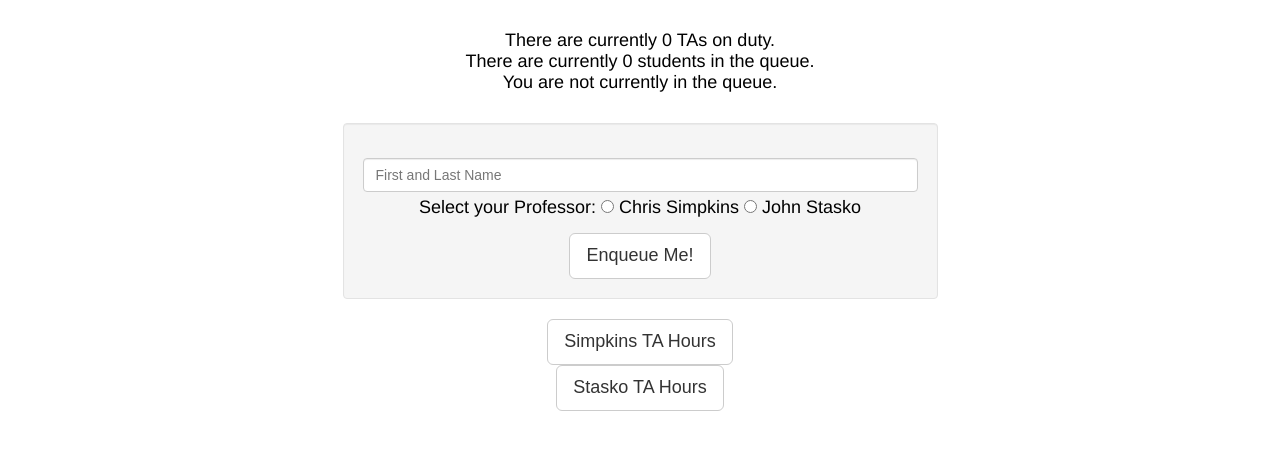
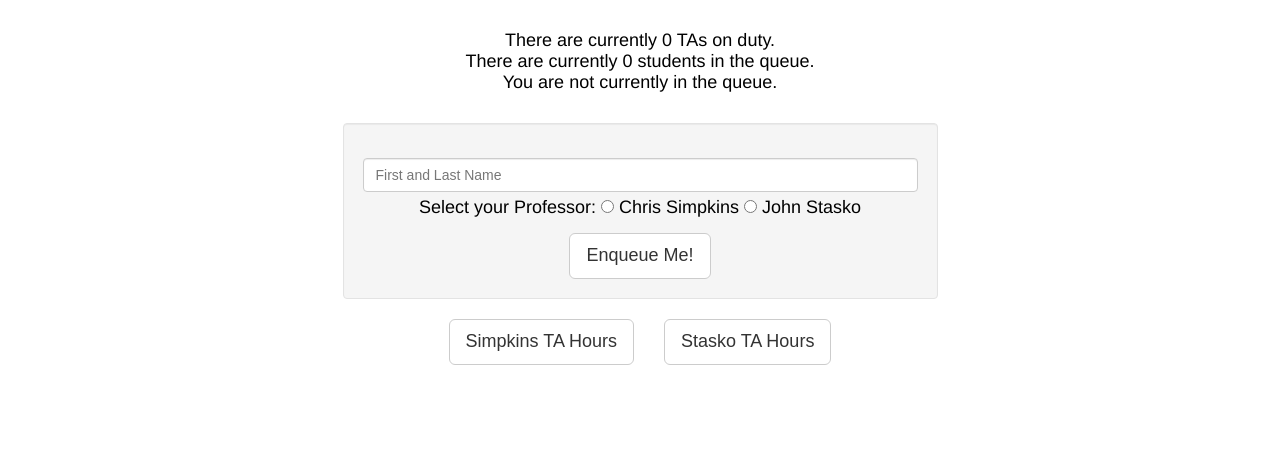
Before and after one commit to Mebibyte/CS1331Hours, a website: page index.html in a window 1280 px wide. Shown: the part 124-574 px from the top of the page. Drawn offline with nearby package versions, Linux system fonts and the light colour scheme; no server answers.

Commit message:
Fix styling on office hour buttons

```diff
--- a/index.html
+++ b/index.html
@@ -5,7 +5,7 @@
     <link rel="stylesheet" type="text/css" href="/css/style.css" />
   </head>
   <body style="padding-bottom: 70px">
-    <div class="container-fluid">
+    <div class="container-fluid text-center">
       <div class="jumbotron text-center" style="padding: 0.5em 0.6em;">
           <h1>CS 1331 Office Hours</h1>
           <p>
@@ -40,9 +40,13 @@
           </div>
         </div>
       </div>
-      <div class="text-center">
-        <button class="btn btn-default btn-lg" onclick="location.href='http://cs1331.gatech.edu/officehours.html'">Simpkins TA Hours</button>
-        <button class="btn btn-default btn-lg" onclick="location.href='http://www.cc.gatech.edu/~stasko/1331/tas.html'">Stasko TA Hours</button>
+      <div style="display: inline-block;" class="jumbotron2">
+        <div style="float: left; padding-right: 30px;">
+          <button class="btn btn-default btn-lg" onclick="location.href='http://cs1331.gatech.edu/officehours.html'">Simpkins TA Hours</button>
+        </div>
+        <div style="float: left;">
+          <button class="btn btn-default btn-lg" onclick="location.href='http://www.cc.gatech.edu/~stasko/1331/tas.html'">Stasko TA Hours</button>
+        </div>
       </div>
     </div>
     <script src="/socket.io/socket.io.js"></script>
```
